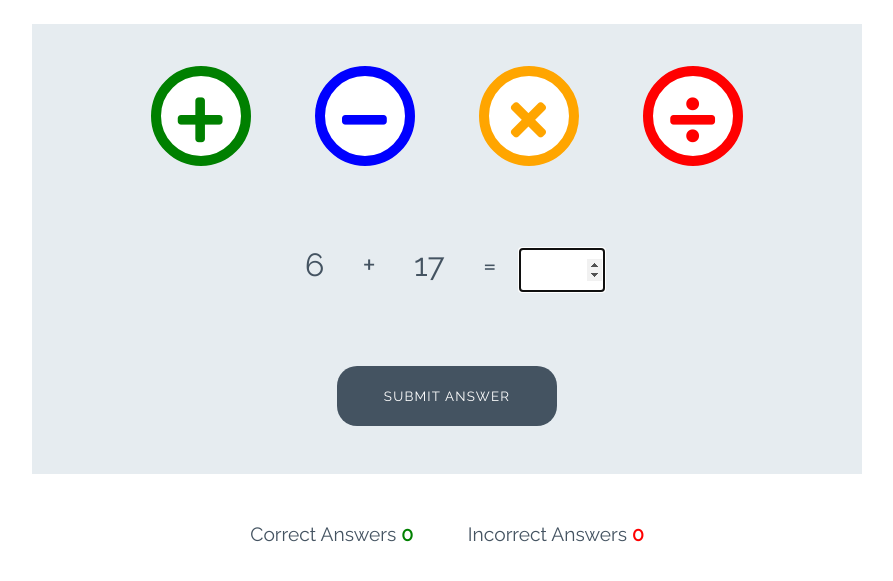
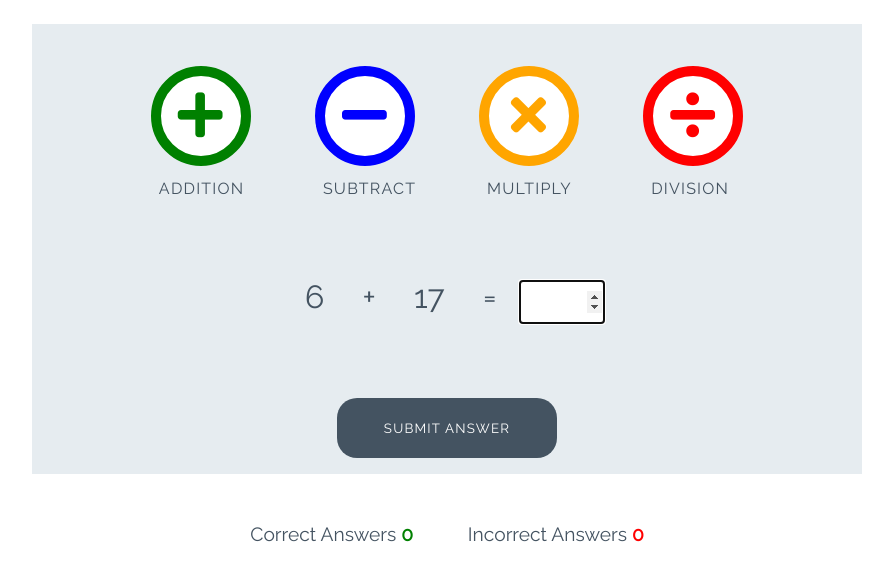
Before and after one commit to neerojstha/Funtastic-Game, a plain HTML site: page index.html in a window 1280 px wide. Shown: the part 77-658 px from the top of the page, without its empty margins (193-1086 px from the left). Drawn offline with Linux system fonts and the light colour scheme.

Commit message:
more style added

```diff
--- a/assets/css/style.css
+++ b/assets/css/style.css
@@ -1,3 +1,5 @@
+/* --------- Global style */
+
 body {
     background-color: white;
     font-family: "Raleway", sans-serif;
@@ -107,6 +109,14 @@ body {
     font-size: 3.2rem;
     margin: 0 30px;
     transition: all 0.5s;
+}
+
+.btn--big::after{
+    content: attr(data-type);
+    font-size: 1rem;
+    color: #445361;
+    position: relative;
+    left: -0.5em;
 }
 
 .btn--blue {
--- a/index.html
+++ b/index.html
@@ -19,16 +19,16 @@
 
     <div class="game-area">
         <div class="controls-area">
-            <button class="btn btn--big btn--green">
+            <button data-type="addition" class="btn btn--big btn--green">
                 <i class="fas fa-plus"></i>
             </button>
-            <button class="btn btn--big btn--blue">
+            <button data-type="subtract" class="btn btn--big btn--blue">
                 <i class="fas fa-minus"></i>
             </button>
-            <button class="btn btn--big btn--orange">
+            <button data-type="multiply" class="btn btn--big btn--orange">
                 <i class="fas fa-times"></i>
             </button>
-            <button class="btn btn--big btn--red">
+            <button data-type="division" class="btn btn--big btn--red">
                 <i class="fas fa-divide"></i>
             </button>
         </div>
@@ -40,7 +40,7 @@
             <p class="answer-message">Enter Answer:</p>
             <input id="answer-box" type="number">
         </div>
-        <button class="btn btn--gray">Submit Answer</button>
+        <button data-type="Submit" class="btn btn--gray">Submit Answer</button>
     </div>
 
     <div class="score-area">
```
